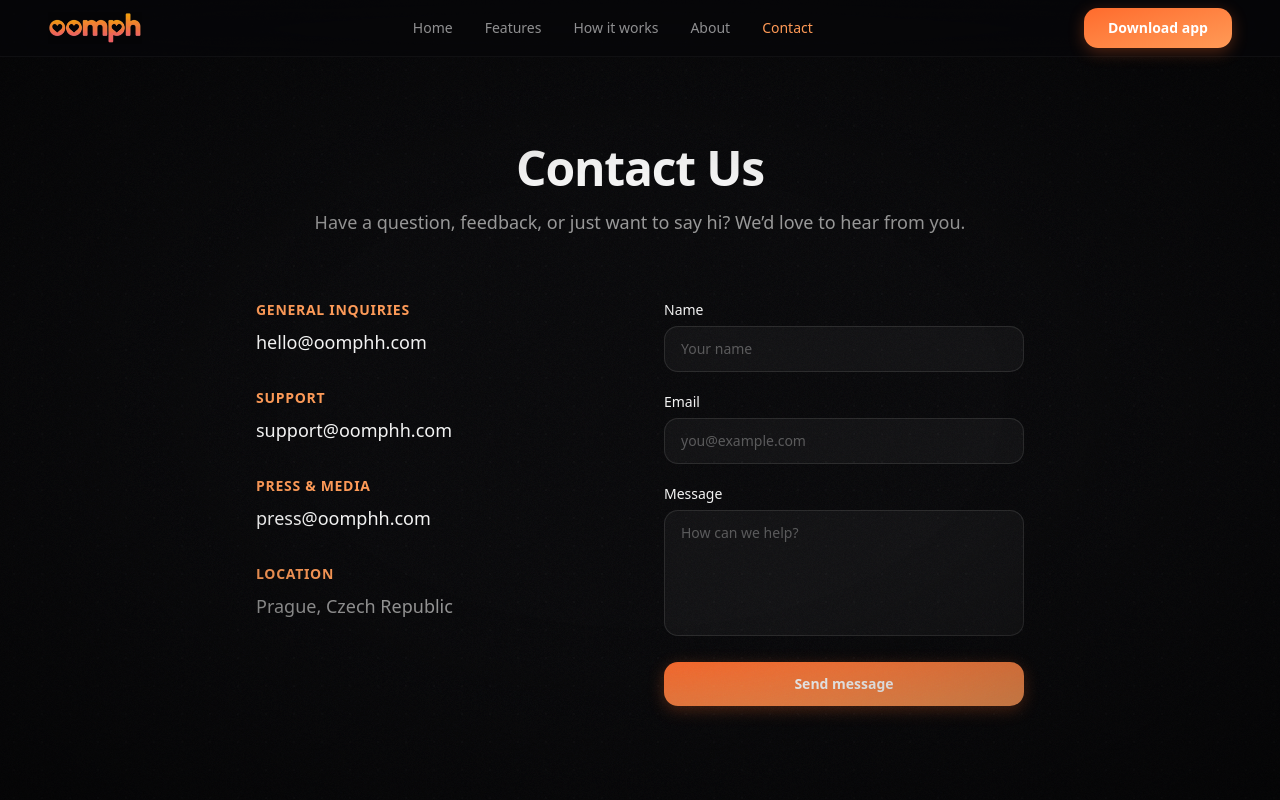
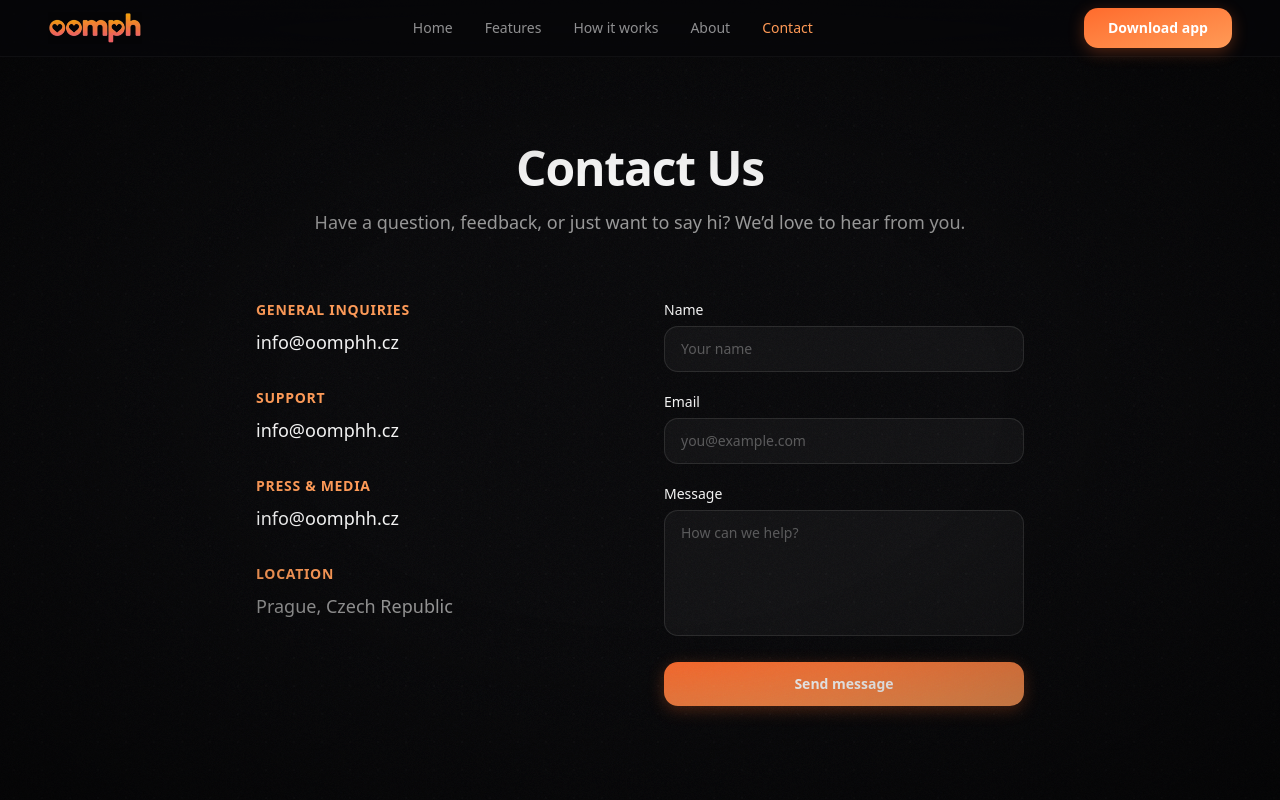
Before and after one commit to NativeSquare/Oomphh, a Next.js app in the folder apps/web/: page /contact in a window 1280 px wide. Shown: the top 800 px of the page. Built offline with nearby package versions, Linux system fonts and the light colour scheme; no server answers; what @convex-dev/auth would draw is missing.

Commit message:
fix: email on website

```diff
--- a/apps/web/src/app/(marketing)/contact/page.tsx
+++ b/apps/web/src/app/(marketing)/contact/page.tsx
@@ -31,10 +31,10 @@ export default function ContactPage() {
                   General inquiries
                 </h2>
                 <a
-                  href="mailto:hello@oomphh.com"
+                  href="mailto:info@oomphh.cz"
                   className="mt-2 block text-lg text-foreground transition-colors hover:text-[#FF9A56]"
                 >
-                  hello@oomphh.com
+                  info@oomphh.cz
                 </a>
               </div>
 
@@ -43,10 +43,10 @@ export default function ContactPage() {
                   Support
                 </h2>
                 <a
-                  href="mailto:support@oomphh.com"
+                  href="mailto:info@oomphh.cz"
                   className="mt-2 block text-lg text-foreground transition-colors hover:text-[#FF9A56]"
                 >
-                  support@oomphh.com
+                  info@oomphh.cz
                 </a>
               </div>
 
@@ -55,10 +55,10 @@ export default function ContactPage() {
                   Press &amp; media
                 </h2>
                 <a
-                  href="mailto:press@oomphh.com"
+                  href="mailto:info@oomphh.cz"
                   className="mt-2 block text-lg text-foreground transition-colors hover:text-[#FF9A56]"
                 >
-                  press@oomphh.com
+                  info@oomphh.cz
                 </a>
               </div>
 
@@ -98,7 +98,7 @@ export default function ContactPage() {
                   const email = data.get("email") as string;
                   const message = data.get("message") as string;
 
-                  const mailtoLink = `mailto:hello@oomphh.com?subject=${encodeURIComponent(`Contact from ${name}`)}&body=${encodeURIComponent(`From: ${name} (${email})\n\n${message}`)}`;
+                  const mailtoLink = `mailto:info@oomphh.cz?subject=${encodeURIComponent(`Contact from ${name}`)}&body=${encodeURIComponent(`From: ${name} (${email})\n\n${message}`)}`;
                   window.open(mailtoLink, "_blank");
                   setSubmitted(true);
                 }}
--- a/apps/web/src/app/(marketing)/privacy/page.tsx
+++ b/apps/web/src/app/(marketing)/privacy/page.tsx
@@ -136,10 +136,10 @@ export default function PrivacyPage() {
             For data-related requests or questions about this policy, contact
             us at:{" "}
             <a
-              href="mailto:privacy@oomphh.com"
+              href="mailto:info@oomphh.cz"
               className="text-[#FF9A56] transition-opacity hover:opacity-80"
             >
-              privacy@oomphh.com
+              info@oomphh.cz
             </a>
           </p>
         </LegalSection>
--- a/apps/web/src/app/(marketing)/terms/page.tsx
+++ b/apps/web/src/app/(marketing)/terms/page.tsx
@@ -104,10 +104,10 @@ export default function TermsPage() {
           <p>
             For questions about these Terms of Service, contact us at:{" "}
             <a
-              href="mailto:legal@oomphh.com"
+              href="mailto:info@oomphh.cz"
               className="text-[#FF9A56] transition-opacity hover:opacity-80"
             >
-              legal@oomphh.com
+              info@oomphh.cz
             </a>
           </p>
         </LegalSection>
```
